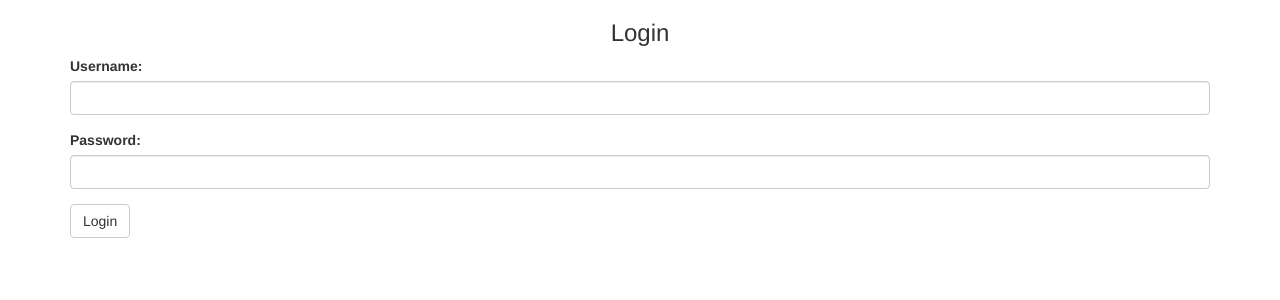
After one commit to panticne/sti-chat-project, a PHP site: page /login.php in a window 1280 px wide. The commit adds this page. Shown: the top 300 px of the page. Run offline with PHP 8.4, Linux system fonts and the light colour scheme.

Commit message:
ajout session id

```diff
--- a/site/html/info.php
+++ b/site/html/info.php
@@ -1 +1,7 @@
+<?php
+session_start();
+if(!isset($_SESSION['login'])) {
+    header('LOCATION:login.php'); die();
+}
+?>
 <?php phpinfo() ?>
--- /dev/null
+++ b/site/html/login.php
@@ -0,0 +1,44 @@
+<?php
+session_start();
+echo isset($_SESSION['login']);
+if(isset($_SESSION['login'])) {
+    header('LOCATION:index.php'); die();
+}
+?>
+<!DOCTYPE html>
+<html>
+<head>
+    <meta http-equiv='content-type' content='text/html;charset=utf-8' />
+    <title>Login</title>
+    <meta charset="utf-8">
+    <meta name="viewport" content="width=device-width, initial-scale=1">
+    <link rel="stylesheet" href="https://maxcdn.bootstrapcdn.com/bootstrap/3.3.7/css/bootstrap.min.css">
+</head>
+<body>
+<div class="container">
+    <h3 class="text-center">Login</h3>
+    <?php
+    if(isset($_POST['submit'])){
+        $username = $_POST['username']; $password = $_POST['password'];
+        if($username === 'admin' && $password === 'password'){
+            $_SESSION['login'] = true; header('LOCATION:admin.php'); die();
+        } {
+            echo "<div class='alert alert-danger'>Username and Password do not match.</div>";
+        }
+
+    }
+    ?>
+    <form action="" method="post">
+        <div class="form-group">
+            <label for="username">Username:</label>
+            <input type="text" class="form-control" id="username" name="username" required>
+        </div>
+        <div class="form-group">
+            <label for="pwd">Password:</label>
+            <input type="password" class="form-control" id="pwd" name="password" required>
+        </div>
+        <button type="submit" name="submit" class="btn btn-default">Login</button>
+    </form>
+</div>
+</body>
+</html>
```
